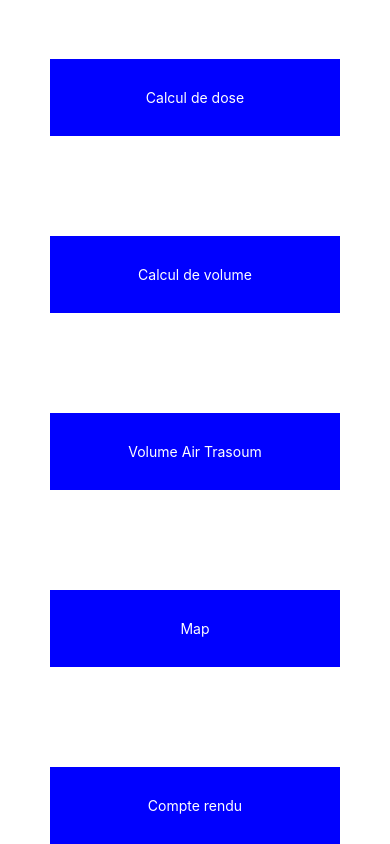
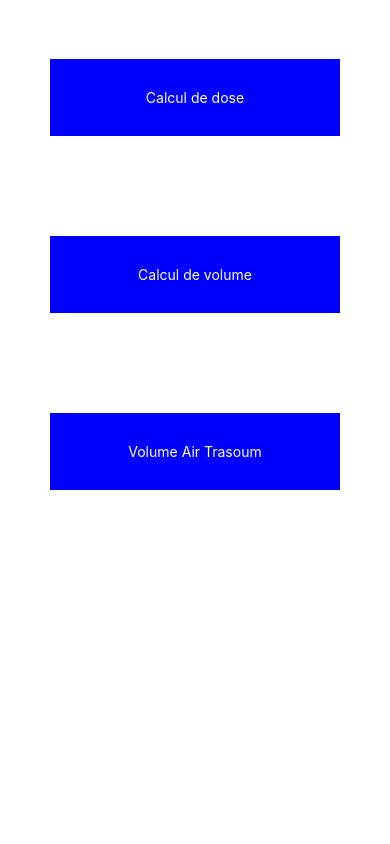
Before and after one commit to clementfavarel/demineur-v3, a React Native app: screen / in a window 390 px wide. Shown: the part 586-1430 px from the top of the page. After the commit the page ends 1076 px from the top, so only its background shows below. Built offline with nearby package versions, Linux system fonts and the light colour scheme.

Commit message:
finished app without features

```diff
--- a/App.js
+++ b/App.js
@@ -10,8 +10,6 @@ import RayonSoum from "./screens/RayonSoum";
 import CalculDose from "./screens/CalculDose";
 import CalculVolume from "./screens/CalculVolume";
 import VolumeAirTrasoum from "./screens/VolumeAirTrasoum";
-import Map from "./screens/Map";
-import CompteRendu from "./screens/CompteRendu";
 
 const Stack = createNativeStackNavigator();
 
@@ -54,18 +52,6 @@ function Accueil({ navigation }) {
             >
                 <Text style={styles.text}>Volume Air Trasoum</Text>
             </Pressable>
-            <Pressable
-                style={styles.button}
-                onPress={() => navigation.navigate("Map")}
-            >
-                <Text style={styles.text}>Map</Text>
-            </Pressable>
-            <Pressable
-                style={styles.button}
-                onPress={() => navigation.navigate("Compte rendu")}
-            >
-                <Text style={styles.text}>Compte rendu</Text>
-            </Pressable>
         </View>
     );
 }
@@ -94,8 +80,6 @@ const App = () => {
                         name="Volume Air Trasoum"
                         component={VolumeAirTrasoum}
                     />
-                    <Stack.Screen name="Map" component={Map} />
-                    <Stack.Screen name="Compte rendu" component={CompteRendu} />
                 </Stack.Navigator>
             </NavigationContainer>
         </Provider>
--- a/app.json
+++ b/app.json
@@ -21,10 +21,16 @@
       "adaptiveIcon": {
         "foregroundImage": "./assets/adaptive-icon.png",
         "backgroundColor": "#ffffff"
-      }
+      },
+      "package": "com.pl.kode.demineur"
     },
     "web": {
       "favicon": "./assets/favicon.png"
+    },
+    "extra": {
+      "eas": {
+        "projectId": "19aeeb63-7227-4924-a7df-def1046fba84"
+      }
     }
   }
 }
```
Also changed, not shown: eas.json (added, +18 -0 lines).
